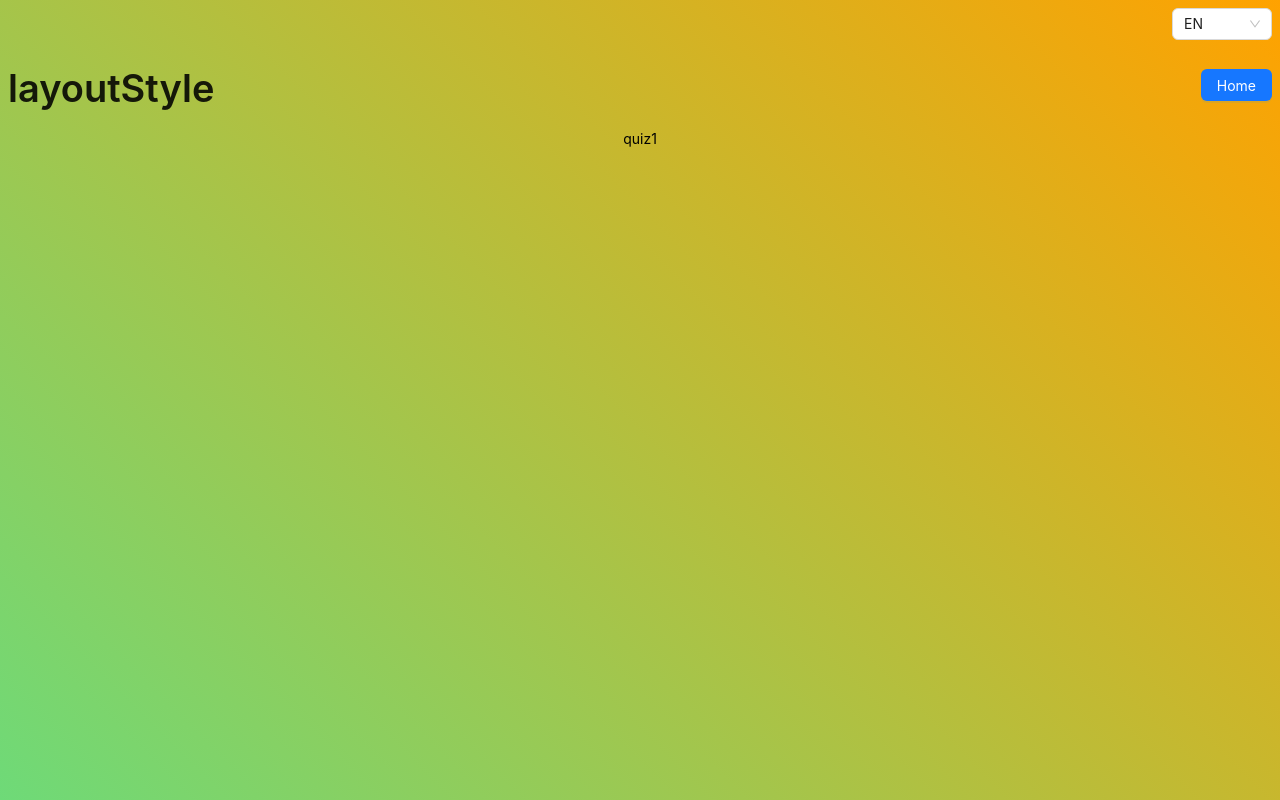
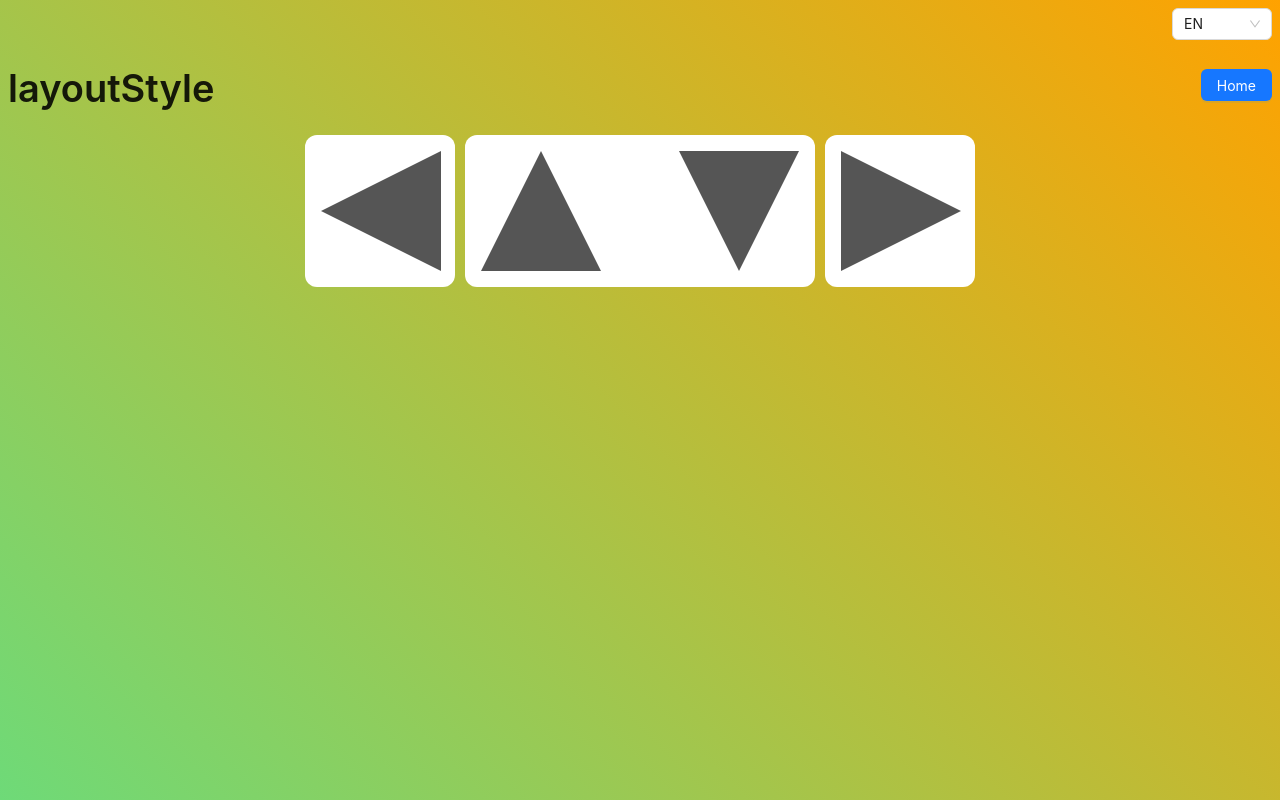
Before and after one commit to wongsakorn26/swd-frontend-test, a Next.js app: page /en/quiz1 in a window 1280 px wide. Built offline with nearby package versions, Linux system fonts and the light colour scheme; what i18next-resources-to-backend would draw is missing.

Commit message:
[2][FEAT]event on button to move position

```diff
--- a/src/app/[lng]/quiz1/page.tsx
+++ b/src/app/[lng]/quiz1/page.tsx
@@ -4,7 +4,7 @@ import Link from "next/link";
 import { useTranslation } from "@/app/i18n/client";
 import { Row, Col, Button, Typography } from "antd";
 
-import "./quiz1.scss";
+import styles from "./quiz1.module.scss";
 
 export default function Quiz1({ params }: { params: { lng: string } }) {
   const { lng } = params;
@@ -24,8 +24,33 @@ export default function Quiz1({ params }: { params: { lng: string } }) {
         </Col>
       </Row>
 
-      <Row justify="center" className="home-page-container">
-        <Col>quiz1</Col>
+      <Row justify="center">
+        <Col
+          className={styles.container}
+          onClick={() => {
+            console.log("move Left");
+          }}
+        >
+          <Col className={styles.triangle_left} />
+        </Col>
+        <Row
+          justify="space-between"
+          className={styles.groupContainer}
+          onClick={() => {
+            console.log("move Position");
+          }}
+        >
+          <div className={styles.triangle_up} />
+          <div className={styles.triangle_down} />
+        </Row>
+        <Col
+          className={styles.container}
+          onClick={() => {
+            console.log("move Right");
+          }}
+        >
+          <Col className={styles.triangle_right} />
+        </Col>
       </Row>
     </>
   );
--- /dev/null
+++ b/src/app/[lng]/quiz1/quiz1.module.scss
@@ -0,0 +1,91 @@
+.container{
+        width: 150px;
+        text-align: center;
+        padding: 16px;
+        line-height: 100%;
+        background-color: white;
+        border-radius: 12px;
+        margin: 5px;
+        cursor: pointer;
+        caret-color: transparent;
+}
+.container:hover {
+    background-color: #FFA200;
+}
+
+.groupContainer{
+    width: 350px;
+    text-align: center;
+    padding: 16px;
+    line-height: 100%;
+    background-color: #FFF;
+    border-radius: 12px;
+    margin: 5px;
+    cursor: pointer;
+    caret-color: transparent;
+}
+
+.groupContainer:hover {
+    background-color: #FFA200;
+}
+
+.square {
+    background-color: #555;
+}
+
+.circle {
+    background-color: #555;
+    border-radius: 50%;
+}
+
+.oval {
+    background-color: #555;
+    border-radius: 50%;
+    width: 120px;
+    height: 70px;
+}
+
+.rectangle {
+    background-color: #555;
+    height: 60px;
+    width: 120px;
+}
+
+.parallelogram {
+    width: 120px;
+    height: 60px;
+    background: #555;
+    transform: skew(20deg);
+}
+
+.triangle_up {
+    width: 0;
+    height: 0;
+    border-left: 60px solid transparent;
+    border-right: 60px solid transparent;
+    border-bottom: 120px solid #555;
+}
+
+.triangle_down {
+    width: 0;
+    height: 0;
+    border-left: 60px solid transparent;
+    border-right: 60px solid transparent;
+    border-top: 120px solid #555;
+}
+
+.triangle_left {
+    width: 0;
+    height: 0;
+    border-top: 60px solid transparent;
+    border-right: 120px solid #555;
+    border-bottom: 60px solid transparent;
+}
+
+.triangle_right {
+    width: 0;
+    height: 0;
+    border-top: 60px solid transparent;
+    border-left: 120px solid #555;
+    border-bottom: 60px solid transparent;
+}
--- a/src/app/[lng]/quiz1/quiz1.scss
+++ /dev/null
@@ -1,7 +0,0 @@
-.home-page-container {
-    text-align: center;
-
-    h1 {
-        font-size: 2rem;
-    }
-}
```
